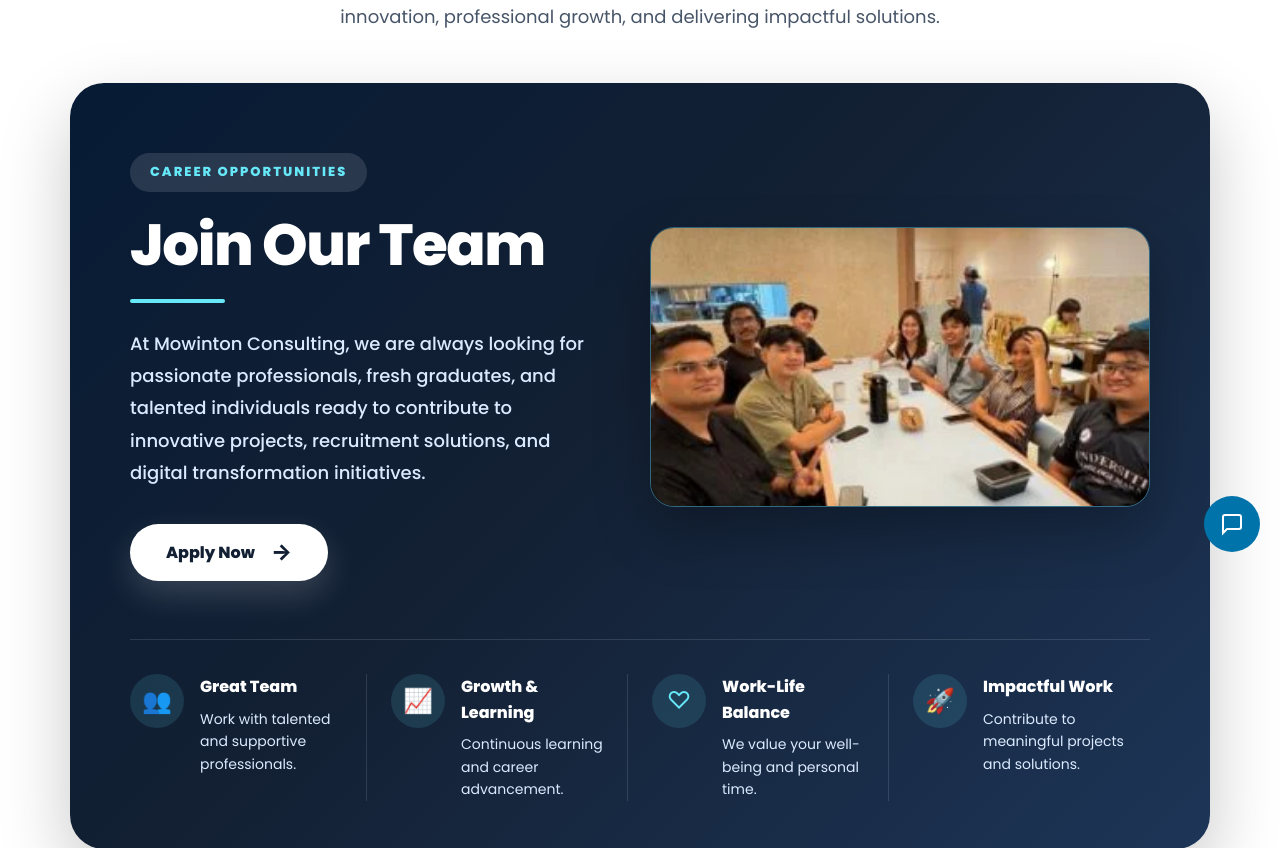
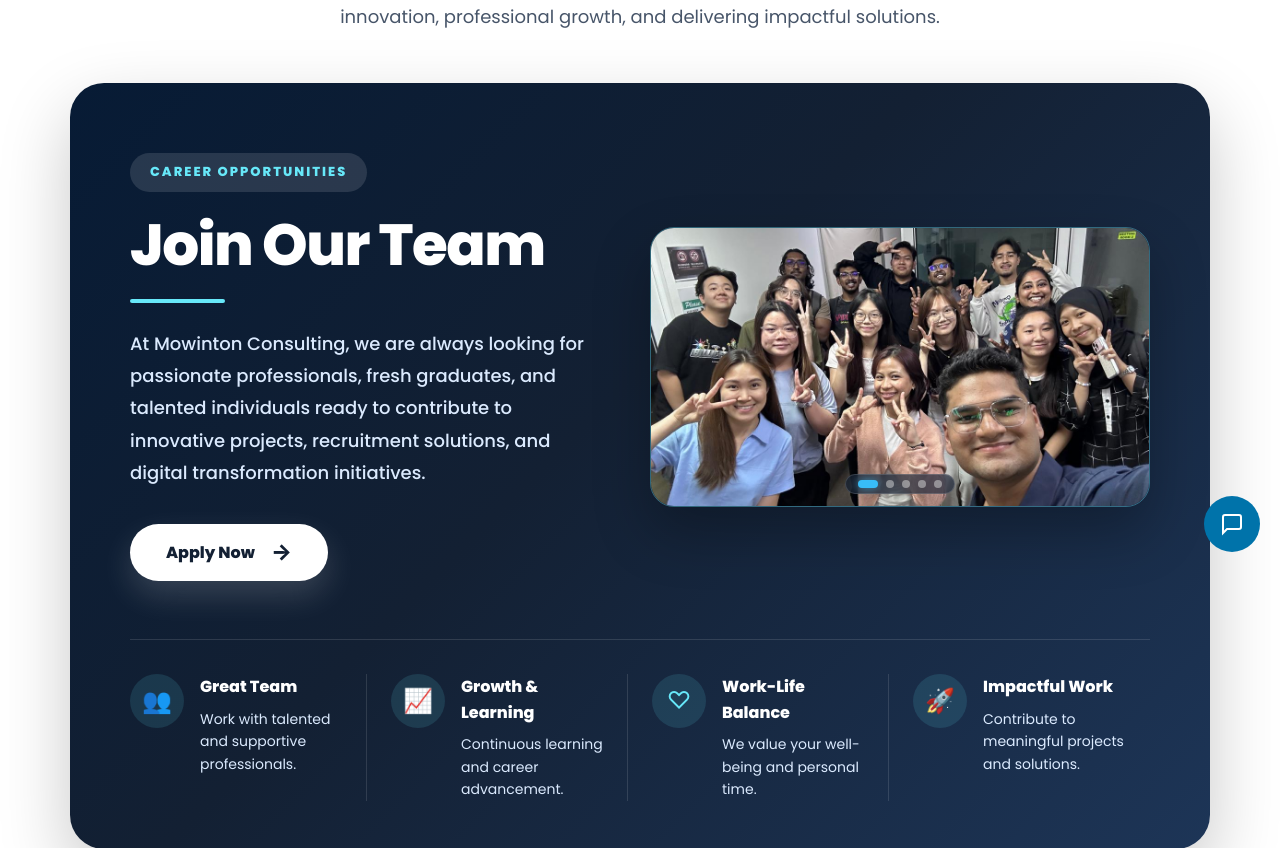
Before and after one commit to MowintonAdmin/MowintonWebsite, a PHP site: page /careers-2/ in a window 1280 px wide. Shown: the part 228-1076 px from the top of the page. Run offline with PHP 8.4, Linux system fonts and the light colour scheme; tables that the repository leaves empty hold one stand-in row (values such as "Sample post"); some libraries are stand-ins or nearby versions.

Commit message:
update career photo

```diff
--- a/careers-2/index.php
+++ b/careers-2/index.php
@@ -35,12 +35,51 @@ require_once __DIR__ . '/../includes/header.php';
                 </div>
 
                 <div class="career-photo-area">
-                    <div class="career-photo-card">
-                        <img src="<?php echo $base_url; ?>/img/groupimage-300x284.webp"
-                             alt="Mowinton Consulting Team"
-                             width="500"
-                             height="280"
-                             loading="lazy">
+                    <div class="career-photo-card career-carousel" id="careerPhotoCarousel" aria-label="Mowinton Team Gallery">
+                        <div class="career-carousel-slides">
+                            <div class="career-slide active">
+                                <img src="<?php echo $base_url; ?>/img/Mowinton%20Group.jpeg"
+                                     alt="Mowinton Consulting Group Team"
+                                     width="500"
+                                     height="280">
+                            </div>
+                            <div class="career-slide">
+                                <img src="<?php echo $base_url; ?>/img/groupimage-300x284.webp"
+                                     alt="Mowinton Team Gathering"
+                                     width="500"
+                                     height="280"
+                                     loading="lazy">
+                            </div>
+                            <div class="career-slide">
+                                <img src="<?php echo $base_url; ?>/img/about-team.jpg"
+                                     alt="Mowinton Team Collaboration"
+                                     width="500"
+                                     height="280"
+                                     loading="lazy">
+                            </div>
+                            <div class="career-slide">
+                                <img src="<?php echo $base_url; ?>/img/careers-work-culture.jpg"
+                                     alt="Mowinton Consulting Work Culture"
+                                     width="500"
+                                     height="280"
+                                     loading="lazy">
+                            </div>
+                            <div class="career-slide">
+                                <img src="<?php echo $base_url; ?>/img/services-workforce-trained.jpg"
+                                     alt="Mowinton Specialized Talent"
+                                     width="500"
+                                     height="280"
+                                     loading="lazy">
+                            </div>
+                        </div>
+                        <!-- Carousel Indicators / Dots -->
+                        <div class="career-carousel-dots" role="tablist" aria-label="Carousel slide controls">
+                            <button type="button" class="career-dot active" data-slide="0" aria-label="Slide 1: Mowinton Group Photo"></button>
+                            <button type="button" class="career-dot" data-slide="1" aria-label="Slide 2: Team Gathering"></button>
+                            <button type="button" class="career-dot" data-slide="2" aria-label="Slide 3: Team Collaboration"></button>
+                            <button type="button" class="career-dot" data-slide="3" aria-label="Slide 4: Work Culture"></button>
+                            <button type="button" class="career-dot" data-slide="4" aria-label="Slide 5: Specialized Talent"></button>
+                        </div>
                     </div>
                 </div>
             </div>
--- a/css/style.css
+++ b/css/style.css
@@ -2813,6 +2813,7 @@ textarea.form-control {
   border: 1px solid rgba(103, 232, 249, .35);
   box-shadow: 0 25px 55px rgba(0, 0, 0, .28);
   transition: all .35s ease;
+  position: relative;
 }
 
 .career-photo-card img {
@@ -2824,12 +2825,81 @@ textarea.form-control {
   transition: transform .6s ease;
 }
 
+.career-carousel {
+  position: relative;
+  overflow: hidden;
+}
+
+.career-carousel-slides {
+  width: 100%;
+  height: 100%;
+  position: relative;
+}
+
+.career-slide {
+  position: absolute;
+  top: 0;
+  left: 0;
+  width: 100%;
+  height: 100%;
+  opacity: 0;
+  visibility: hidden;
+  transition: opacity 0.7s cubic-bezier(0.4, 0, 0.2, 1), visibility 0.7s ease;
+  z-index: 0;
+}
+
+.career-slide.active {
+  opacity: 1;
+  visibility: visible;
+  z-index: 1;
+}
+
+.career-carousel-dots {
+  position: absolute;
+  bottom: 12px;
+  left: 50%;
+  transform: translateX(-50%);
+  display: flex;
+  align-items: center;
+  gap: 8px;
+  z-index: 3;
+  background: rgba(10, 25, 47, 0.6);
+  backdrop-filter: blur(8px);
+  -webkit-backdrop-filter: blur(8px);
+  padding: 5px 12px;
+  border-radius: 9999px;
+  border: 1px solid rgba(255, 255, 255, 0.15);
+}
+
+.career-dot {
+  width: 8px;
+  height: 8px;
+  border-radius: 50%;
+  background: rgba(255, 255, 255, 0.4);
+  border: none;
+  padding: 0;
+  cursor: pointer;
+  transition: all 0.3s cubic-bezier(0.4, 0, 0.2, 1);
+}
+
+.career-dot:hover {
+  background: rgba(255, 255, 255, 0.85);
+  transform: scale(1.2);
+}
+
+.career-dot.active {
+  width: 20px;
+  border-radius: 6px;
+  background: #38bdf8;
+  box-shadow: 0 0 10px rgba(56, 189, 248, 0.7);
+}
+
 .career-hero-card:hover .career-photo-card {
   transform: translateY(-4px);
   box-shadow: 0 32px 70px rgba(0, 0, 0, .35);
 }
 
-.career-hero-card:hover .career-photo-card img {
+.career-hero-card:hover .career-slide.active img {
   transform: scale(1.035);
 }
 
```
Also changed, not shown: js/main.js (+52 -0 lines), img/Mowinton Group.jpeg (added).
